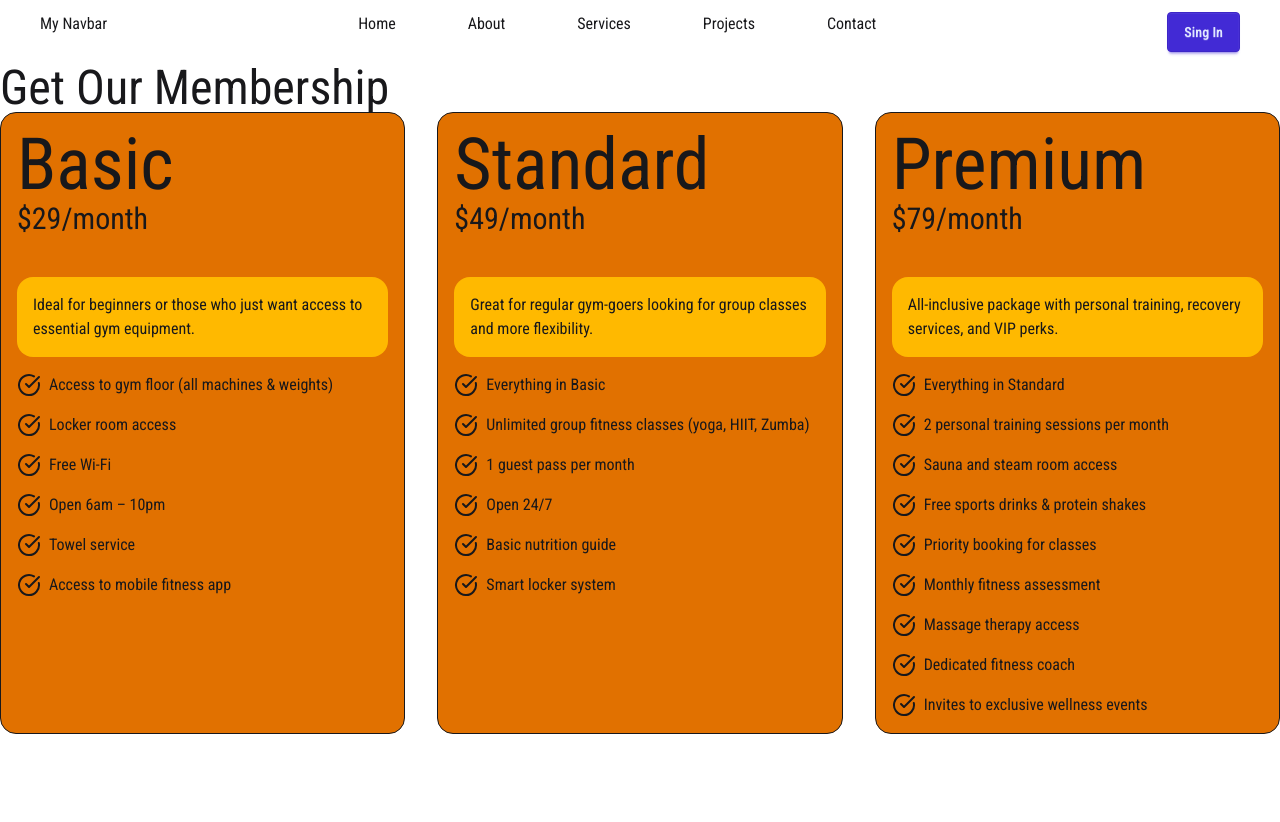
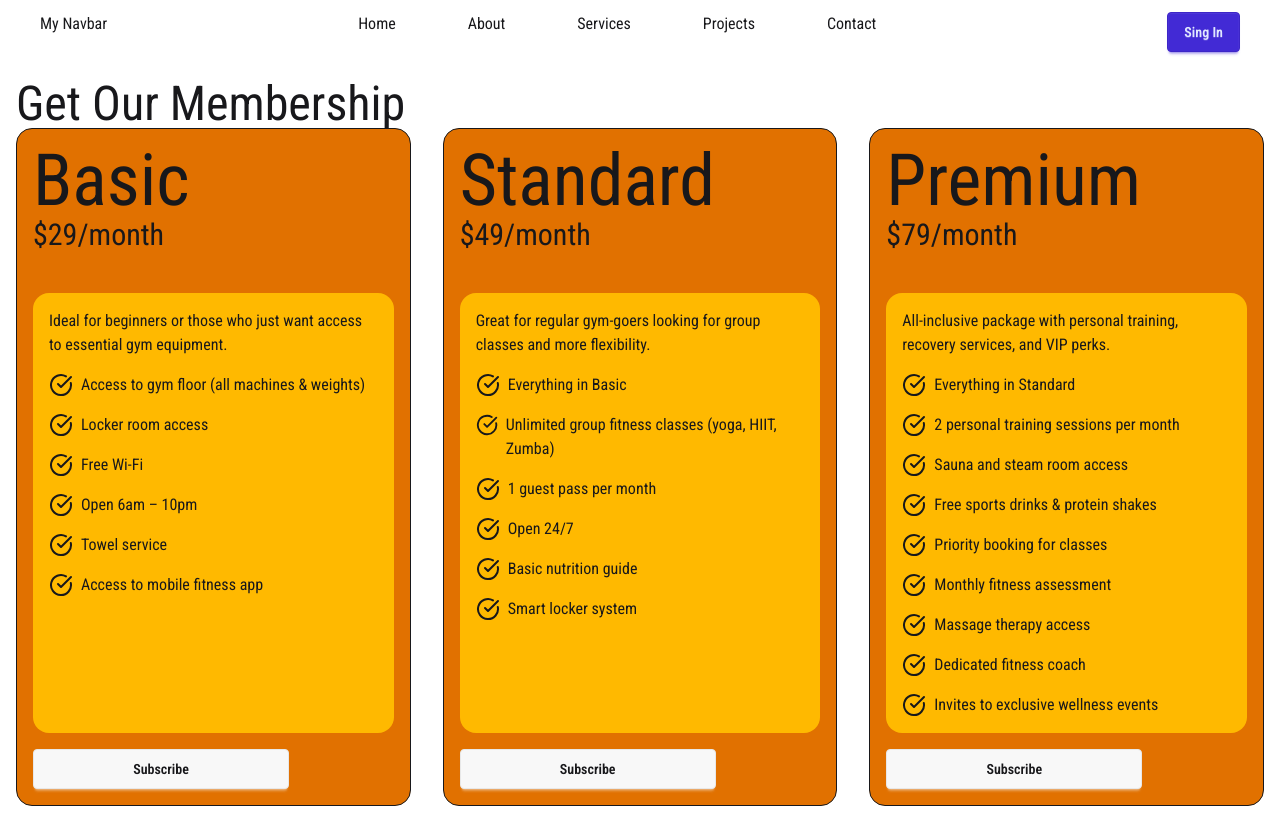
Before and after one commit to nahidkhan31/react-ms-08module-44-practice, a React (Vite) app: page / in a window 1280 px wide. Before the commit the page ends 800 px from the top, so only its background shows below. Built offline with nearby package versions, Linux system fonts and the light colour scheme.

Commit message:
addded more code

```diff
--- a/src/components/pricingCard/PricingCard.jsx
+++ b/src/components/pricingCard/PricingCard.jsx
@@ -5,7 +5,7 @@ const PricingCard = ({ pricing }) => {
   const { name, price, description, features } = pricing;
   console.log(pricing);
   return (
-    <div className="border bg-amber-600 rounded-2xl p-4">
+    <div className="border bg-amber-600 rounded-2xl p-4 flex flex-col">
       {/* card header   */}
       <div>
         <h1 className="text-7xl">{name}</h1>
@@ -13,12 +13,13 @@ const PricingCard = ({ pricing }) => {
       </div>
       {/* card body */}
 
-      <div>
-        <p className="bg-amber-400 p-4 rounded-2xl mt-10">{description}</p>
+      <div className="bg-amber-400 p-4 rounded-2xl mt-10 flex-1">
+        <p>{description}</p>
         {features.map((feature, index) => (
           <PricingFeature key={index} feature={feature}></PricingFeature>
         ))}
       </div>
+      <button className="btn btn-wide mt-4">Subscribe</button>
     </div>
   );
 };
--- a/src/components/pricingOption/PricingOption.jsx
+++ b/src/components/pricingOption/PricingOption.jsx
@@ -5,7 +5,7 @@ const PricingOption = ({ pricingPromise }) => {
   //   console.log(pricingData);
 
   return (
-    <div>
+    <div className="p-4">
       <h2 className="text-5xl">Get Our Membership</h2>
       <div className="grid md:grid-cols-3 gap-8">
         {pricingData.map((pricing) => (
```
